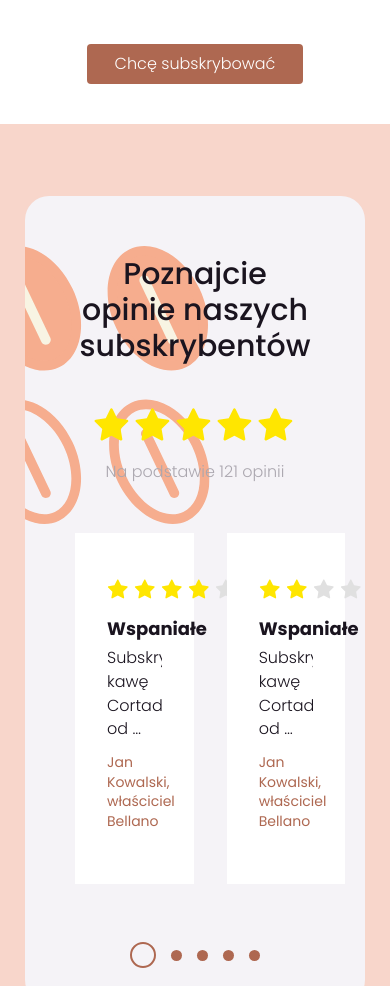
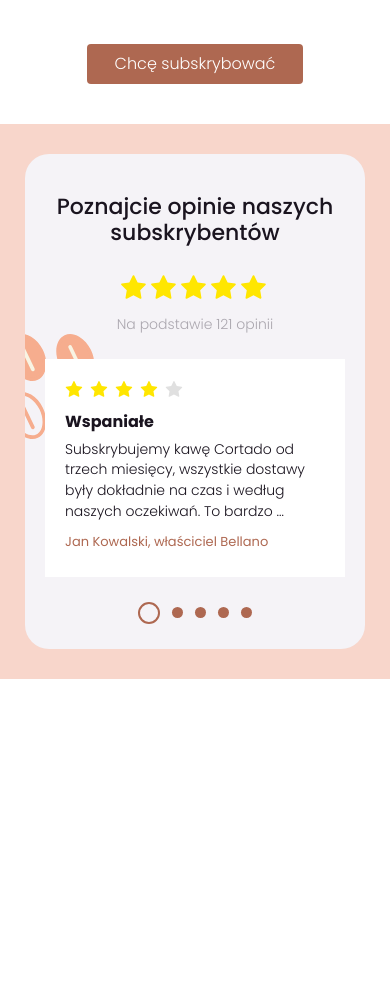
Before and after one commit to fluid14/CortadoGatsby, a Gatsby site: page / in a window 390 px wide. Shown: the part 4520-5506 px from the top of the page. After the commit the page ends 5199 px from the top, so only its background shows below. Built offline with nearby package versions, Linux system fonts and the light colour scheme; Gatsby itself is replaced by a stand-in of ours.

Commit message:
add testimonials mobile styles

```diff
--- a/src/components/sections/Tesimonials/Testimonials.module.scss
+++ b/src/components/sections/Tesimonials/Testimonials.module.scss
@@ -44,3 +44,51 @@
     }
   }
 }
+
+@media screen and (max-width: 1200px) {
+  .testimonialsWrap {
+    .popup {
+      background: url('../../../images/coffeBig.svg') left 140px / 185px no-repeat $bgLightGray;
+    }
+  }
+}
+
+@media screen and (max-width: 767px) {
+  .testimonialsWrap {
+    padding: {
+      top: 30px;
+      bottom: 30px;
+    }
+
+    .popup {
+      padding: 40px 0 25px;
+      background: url('../../../images/coffeBig.svg') left 180px / 70px no-repeat $bgLightGray;
+
+
+      .description {
+        padding: 0 25px;
+        margin-bottom: 25px;
+
+        .title {
+          font-size: 22px;
+          margin-bottom: 25px;
+        }
+
+        .stars {
+          margin-bottom: 5px;
+
+          .star,
+          svg {
+            width: 30px;
+            height: 30px;
+          }
+        }
+
+        .text {
+          font-size: 14px;
+          color: $border;
+        }
+      }
+    }
+  }
+}
--- a/src/components/shared/sliders/TestimonialsSlider/TestimonialsSlider.js
+++ b/src/components/shared/sliders/TestimonialsSlider/TestimonialsSlider.js
@@ -14,7 +14,7 @@ const TestimonialsSlider = () => {
         className={cs(styles.slider)}
         modules={[Pagination]}
         spaceBetween={33}
-        slidesPerView={1.8}
+        slidesPerView="auto"
         pagination={{
           clickable: true,
           type: 'bullets',
--- a/src/components/shared/sliders/TestimonialsSlider/TestimonialsSlider.module.scss
+++ b/src/components/shared/sliders/TestimonialsSlider/TestimonialsSlider.module.scss
@@ -74,3 +74,53 @@
     }
   }
 }
+
+@media screen and (max-width: 767px) {
+  .sliderWrap {
+    .slider {
+      width: 100%;
+      padding: 0 20px;
+
+      .slide {
+        padding: 20px 20px 25px;
+
+        .stars {
+          width: 120px;
+          margin-bottom: 5px;
+
+          svg {
+            width: 20px;
+            height: 20px;
+          }
+        }
+
+        .title {
+          font-size: 16px;
+        }
+
+        .text {
+          font-size: 14px;
+        }
+
+        .sign {
+          font-size: 13px;
+        }
+      }
+    }
+
+    .swiperPagination {
+      gap: 12px;
+      margin-top: 25px;
+
+      .bullet {
+        width: 11px;
+        height: 11px;
+
+        &Active {
+          width: 22px;
+          height: 22px;
+        }
+      }
+    }
+  }
+}
```
